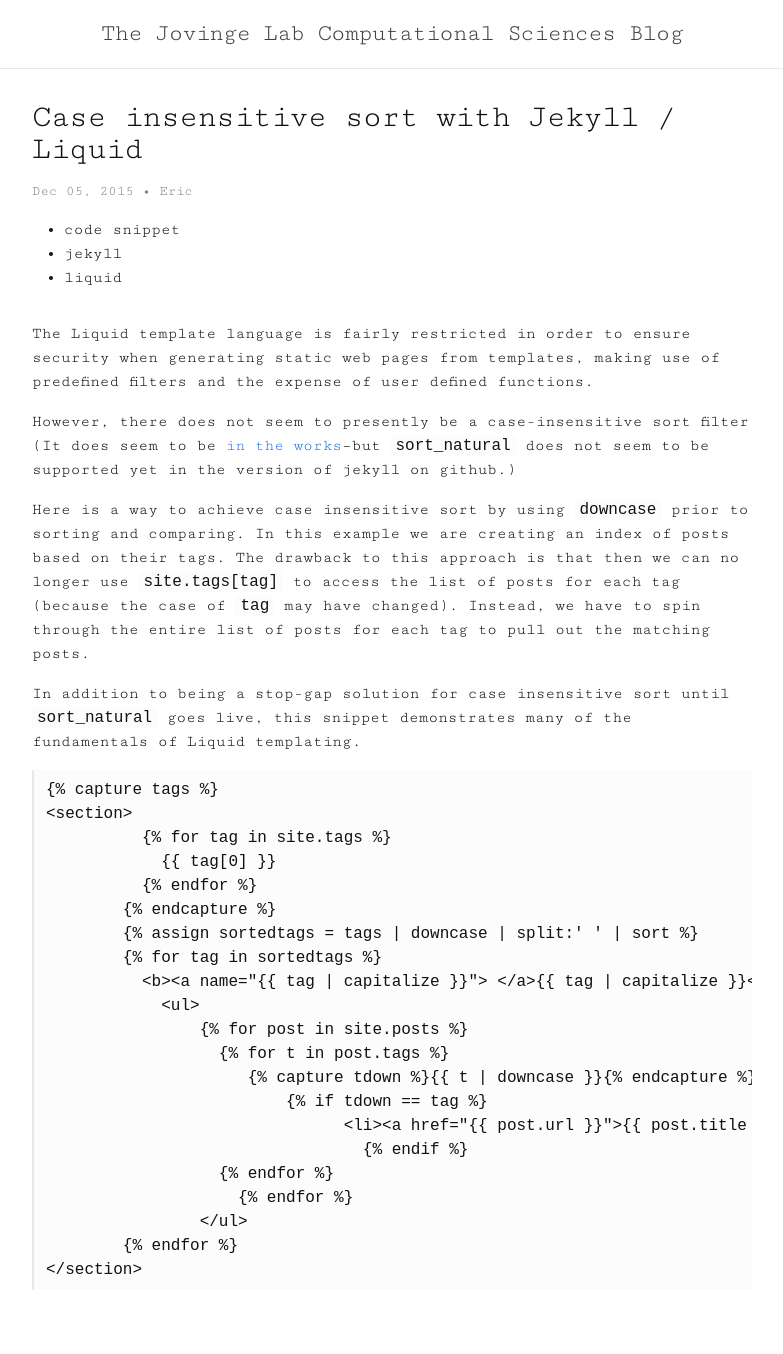
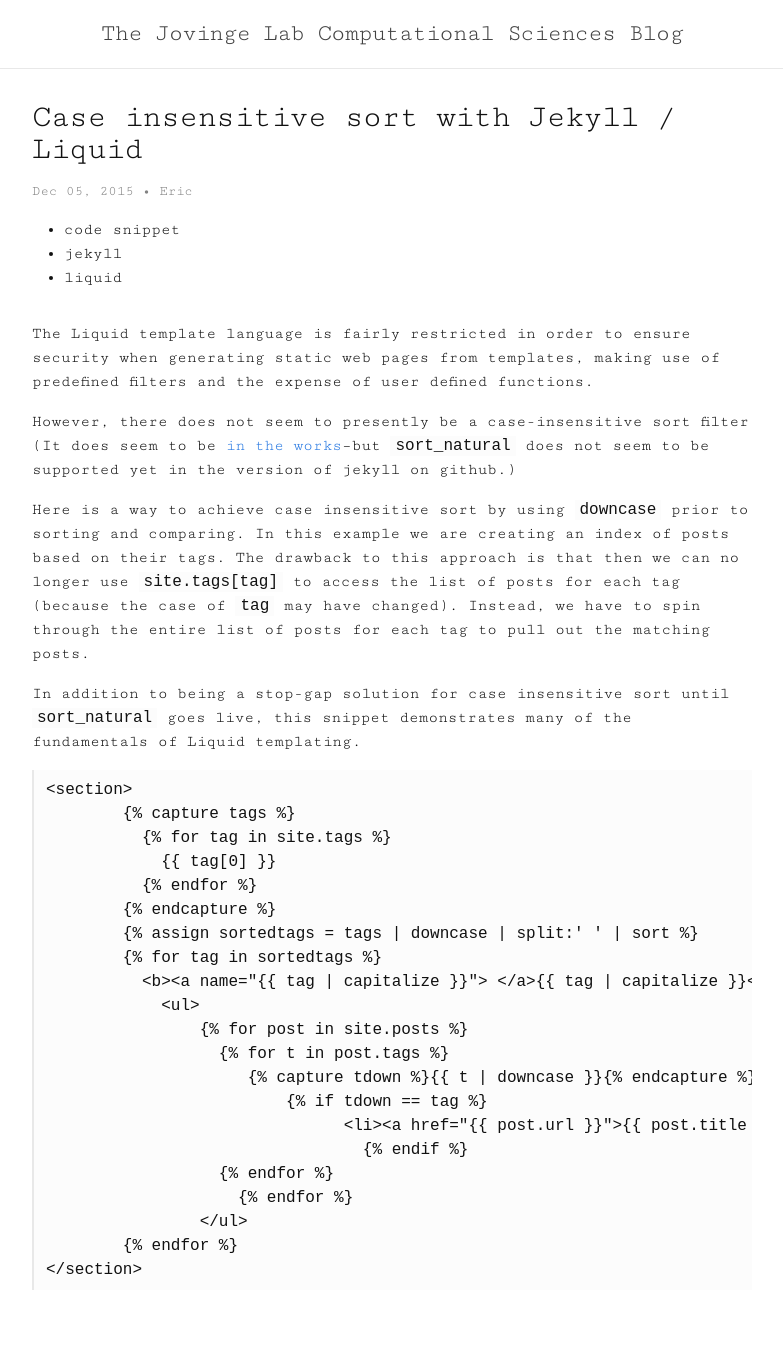
Before and after one commit to JovingeLabSoftware/JovingeLabSoftware.github.io, a Jekyll site: the page built from _posts/2015-12-05-case-insensitive-sort-with-jekyll-liquid.md, in a window 1280 px wide. Shown: the whole page, without its empty margins (248-1031 px from the left). Built offline with Jekyll 4.4.1, drawn with Linux system fonts in a browser that asks for light colours; Markdown is read by kramdown in place of the engine named in the settings.

Commit message:
Updated 2015-12-05-case-insensitive-sort-with-jekyll-liquid.md

````diff
--- a/_posts/2015-12-05-case-insensitive-sort-with-jekyll-liquid.md
+++ b/_posts/2015-12-05-case-insensitive-sort-with-jekyll-liquid.md
@@ -23,8 +23,8 @@ In addition to being a stop-gap solution for case insensitive sort until `sort_n
 
 {% raw %}
 ```Liquid
-{% capture tags %}
 <section>
+	{% capture tags %}
 	  {% for tag in site.tags %}
 	    {{ tag[0] }}
 	  {% endfor %}
````
